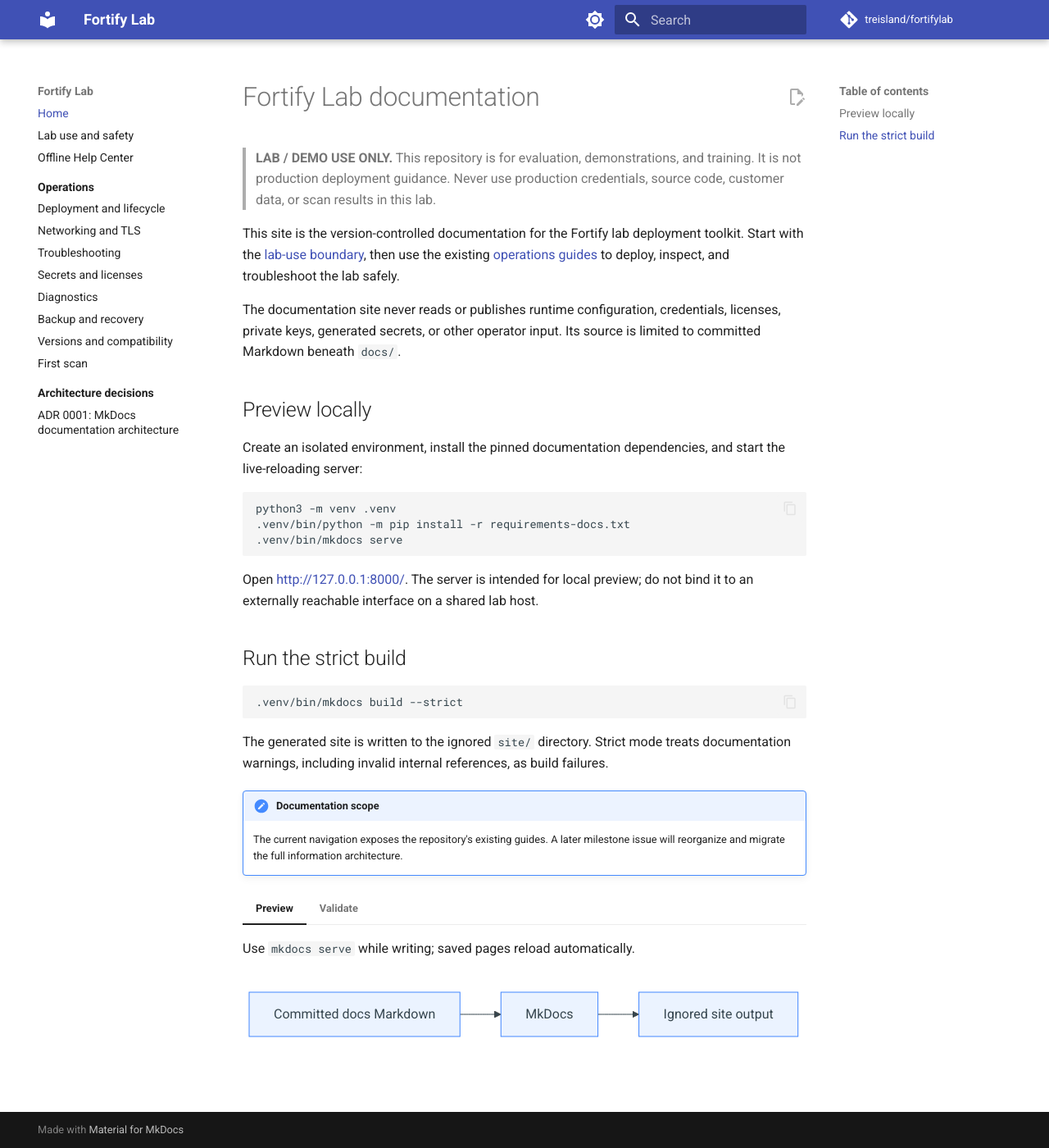
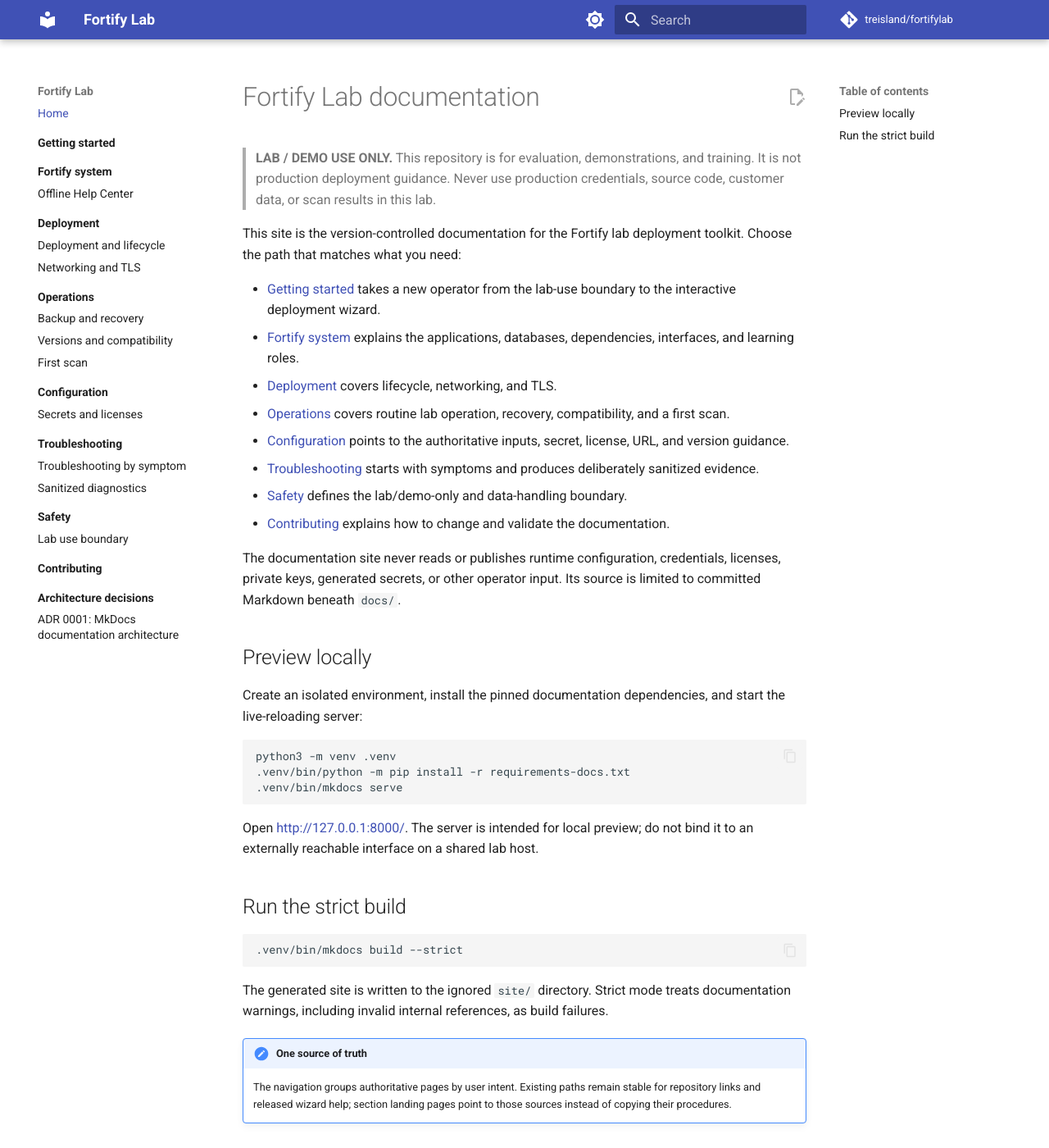
Before and after one commit to treisland/fortifylab, an MkDocs documentation site: the page built from docs/index.md, in a window 1280 px wide and 1400 px high. Shown: the whole window at 82% size. Built offline with MkDocs 1.6.1 and Material for MkDocs 9.7.7, drawn with Linux system fonts in a browser that asks for light colours; comment, search, counter and statistics services are not loaded.

Commit message:
docs: organize site information architecture

```diff
--- a/docs/index.md
+++ b/docs/index.md
@@ -5,9 +5,22 @@
 > credentials, source code, customer data, or scan results in this lab.
 
 This site is the version-controlled documentation for the Fortify lab deployment
-toolkit. Start with the [lab-use boundary](lab-use.md), then use the existing
-[operations guides](operations/README.md) to deploy, inspect, and troubleshoot
-the lab safely.
+toolkit. Choose the path that matches what you need:
+
+- [Getting started](getting-started/index.md) takes a new operator from the
+  lab-use boundary to the interactive deployment wizard.
+- [Fortify system](fortify/index.md) explains the applications, databases,
+  dependencies, interfaces, and learning roles.
+- [Deployment](deployment/index.md) covers lifecycle, networking, and TLS.
+- [Operations](operations/README.md) covers routine lab operation, recovery,
+  compatibility, and a first scan.
+- [Configuration](configuration/index.md) points to the authoritative inputs,
+  secret, license, URL, and version guidance.
+- [Troubleshooting](troubleshooting/index.md) starts with symptoms and produces
+  deliberately sanitized evidence.
+- [Safety](safety/index.md) defines the lab/demo-only and data-handling boundary.
+- [Contributing](contributing/index.md) explains how to change and validate the
+  documentation.
 
 The documentation site never reads or publishes runtime configuration,
 credentials, licenses, private keys, generated secrets, or other operator input.
@@ -37,10 +50,11 @@ The generated site is written to the ignored `site/` directory. Strict mode
 treats documentation warnings, including invalid internal references, as build
 failures.
 
-!!! note "Documentation scope"
+!!! note "One source of truth"
 
-    The current navigation exposes the repository's existing guides. A later
-    milestone issue will reorganize and migrate the full information architecture.
+    The navigation groups authoritative pages by user intent. Existing paths
+    remain stable for repository links and released wizard help; section landing
+    pages point to those sources instead of copying their procedures.
 
 === "Preview"
 
--- a/mkdocs.yml
+++ b/mkdocs.yml
@@ -66,18 +66,32 @@ markdown_extensions:
 
 nav:
   - Home: index.md
-  - Lab use and safety: lab-use.md
-  - Offline Help Center: help/README.md
+  - Getting started:
+      - Overview: getting-started/index.md
+  - Fortify system:
+      - Overview: fortify/index.md
+      - Offline Help Center: help/README.md
+  - Deployment:
+      - Overview: deployment/index.md
+      - Deployment and lifecycle: operations/deployment-and-lifecycle.md
+      - Networking and TLS: operations/networking-and-tls.md
   - Operations:
       - Overview: operations/README.md
-      - Deployment and lifecycle: operations/deployment-and-lifecycle.md
-      - Networking and TLS: operations/networking-and-tls.md
-      - Troubleshooting: operations/troubleshooting.md
-      - Secrets and licenses: operations/secrets-and-licenses.md
-      - Diagnostics: operations/diagnostics.md
       - Backup and recovery: operations/backup-and-recovery.md
       - Versions and compatibility: operations/versions-and-compatibility.md
       - First scan: operations/first-scan.md
+  - Configuration:
+      - Overview: configuration/index.md
+      - Secrets and licenses: operations/secrets-and-licenses.md
+  - Troubleshooting:
+      - Overview: troubleshooting/index.md
+      - Troubleshooting by symptom: operations/troubleshooting.md
+      - Sanitized diagnostics: operations/diagnostics.md
+  - Safety:
+      - Overview: safety/index.md
+      - Lab use boundary: lab-use.md
+  - Contributing:
+      - Overview: contributing/index.md
   - Architecture decisions:
       - Overview: adr/README.md
       - "ADR 0001: MkDocs documentation architecture": adr/0001-mkdocs-authoritative-documentation.md
```
Also changed, not shown: docs/configuration/index.md (added, +16 -0 lines), docs/contributing/index.md (added, +19 -0 lines), docs/deployment/index.md (added, +13 -0 lines), docs/fortify/index.md (added, +20 -0 lines), docs/getting-started/index.md (added, +23 -0 lines), docs/safety/index.md (added, +14 -0 lines), docs/troubleshooting/index.md (added, +14 -0 lines), 1 other file.
